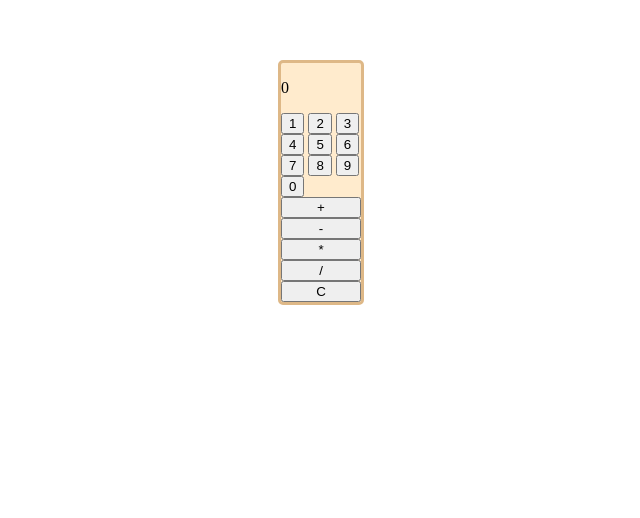
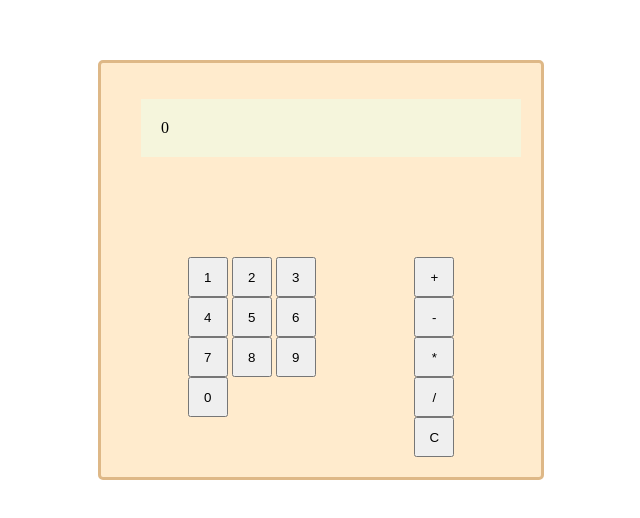
Before and after one commit to TrentJackson55/web-calculator, a plain HTML site: page index.html in a window 1280 px wide. Shown: the part 240-758 px from the top of the page, without its empty margins (319-959 px from the left). Drawn offline with Linux system fonts and the light colour scheme.

Commit message:
Further implement calculator styles

```diff
--- a/index.html
+++ b/index.html
@@ -13,6 +13,7 @@
             <p id="display-value">0</p>
         </div>
 
+        <div id="buttons">
             <div class="digits">
                 <button>1</button>
                 <button>2</button>
@@ -33,7 +34,7 @@
                 <button>/</button>
                 <button>C</button>
             </div>
-
+        </div>
     </div>
 </body>
 </body>
--- a/styles.css
+++ b/styles.css
@@ -13,13 +13,34 @@ body {
     border-style: solid;
     border-color: burlywood;
     min-height: 200px;
+    min-width: 400px;
     max-width: 400px;
+    padding: 20px;
 }
+
+#display-value {
+    margin-bottom: 100px;
+    margin-left: 20px;
+    padding: 20px;
+    background-color: beige;
+
+}
+
+#buttons {
+    display: flex;
+    flex-direction: row;
+    justify-content: space-evenly;
+}
+
 .operators {
-    display: flex;
-    flex-direction: column;
+    max-width: 40px;
 }
 
 .digits {
-    max-width: 80px;
+    max-width: 160px;
 }
+
+button {
+    min-width: 40px;
+    min-height: 40px
+}
```
Lines whose indentation alone changed are shown as unchanged.
